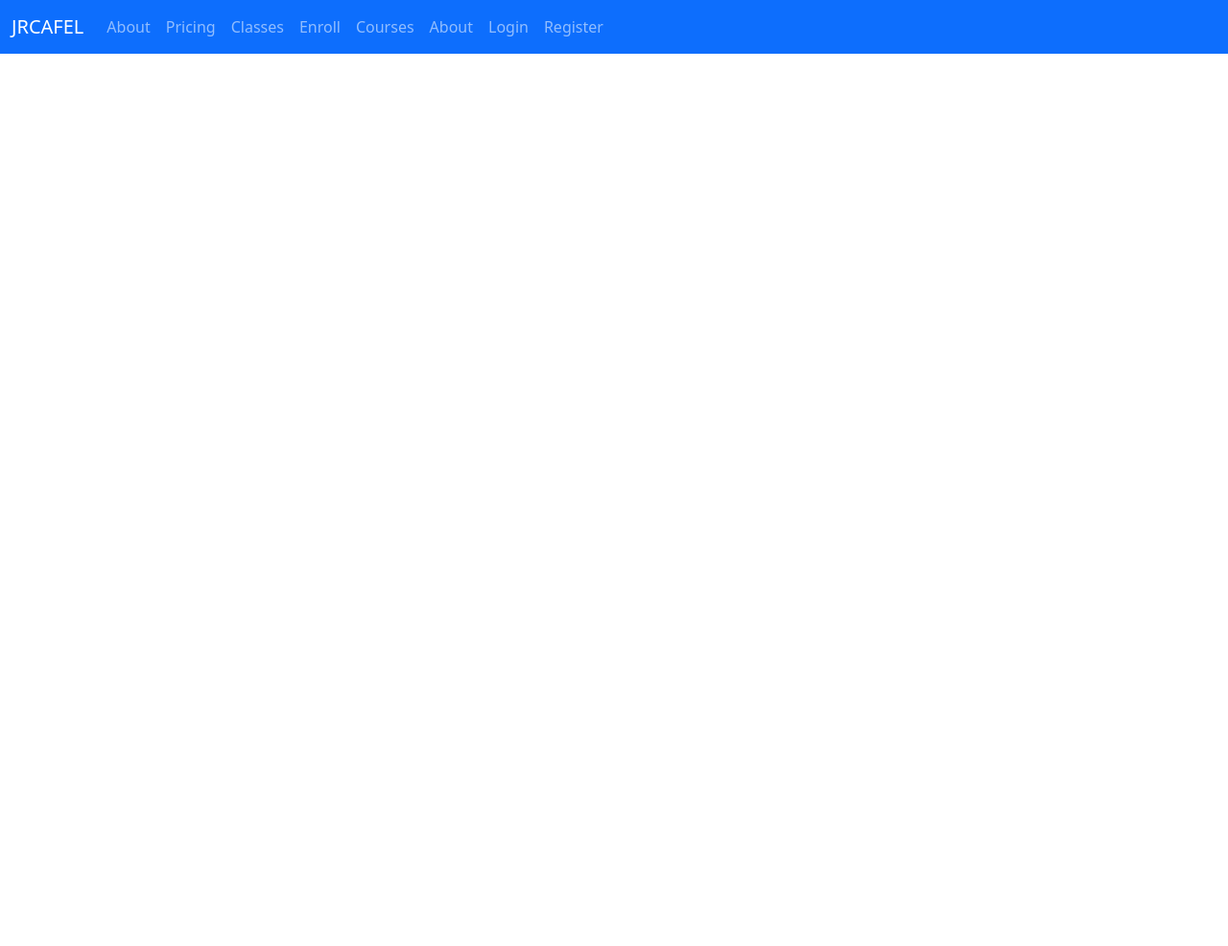
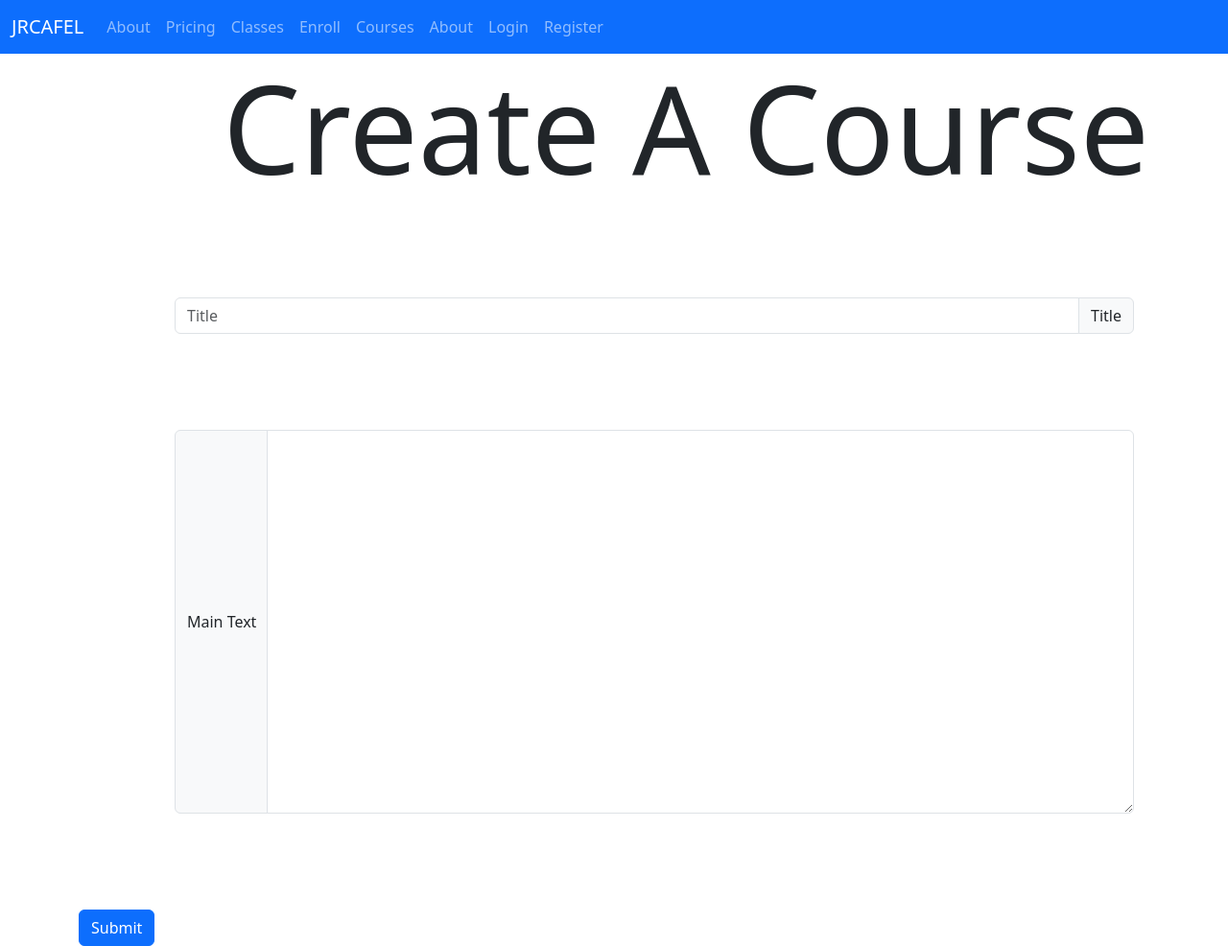
Before and after one commit to TropiiDev/DualHacks, a Flask app: page /course_creation in a window 1280 px wide. Shown: the whole page at 96% size. Before the commit the page ends 56 px from the top, so only its background shows below. Run offline with Flask 3, Linux system fonts and the light colour scheme; some libraries are stand-ins or nearby versions.

Commit message:
course creation tool

```diff
--- a/website/static/css/pricing.css
+++ b/website/static/css/pricing.css
@@ -118,3 +118,12 @@ pre{
     align-content:right;
     float:right;
 }
+#mainText{
+    margin: 100px;
+    width:1000px;
+    height:400px;
+}
+#titleInput{
+    margin: 100px;
+    width:1000px;
+}
--- a/website/templates/course_creation.html
+++ b/website/templates/course_creation.html
@@ -8,4 +8,21 @@
 {% endblock %}
 
 {% block content %}
+<h1>Create A Course</h1>
+<form method="POST">
+    <div class="input-group mb-3" id="titleInput">
+        <input type="text" name="beans" id="beans" for="beans" class="form-control" placeholder="Title" aria-label="Title" aria-describedby="basic-addon2">
+        <div class="input-group-append">
+          <span class="input-group-text" id="basic-addon2">Title</span>
+        </div>
+      </div>
+<div class="input-group" id="mainText">
+    <div id='moreBeans' class="input-group-prepend">
+      <span id='moreBeans' class="input-group-text">Main Text</span>
+    </div>
+    <textarea id='moreBeans' name="moreBeans" class="form-control" aria-label="Main Text"></textarea>
+  </div>
+
+  <input class="btn btn-primary" type="submit" value="Submit">
+</form>
 {% endblock %}
--- a/website/views.py
+++ b/website/views.py
@@ -65,6 +65,25 @@ def course():
     title = name
     return render_template('course.html', texts=texts, title=title, user=user)
 
-@views.route('course_creation')
+@views.route('course_creation', methods=['GET', 'POST'])
 def course_creation():
+    if request.method == "POST":
+        course_title = request.form.get('beans')
+        course_main_text = request.form.get('moreBeans')
+
+        if (course_title is not None) and (course_main_text is not None):
+            current_courses = json.load(open(os.path.abspath('instance\courses.json')))
+            try:
+                if current_courses['Users'][current_user.username] is not None:
+                    current_courses['Users'][current_user.username]['CoursesMade'][course_title] = {
+                        "Text": course_main_text
+                    }
+            except KeyError:
+                    current_courses['Users'][current_user.username] = {
+                        "CoursesMade": {course_title: {"Text": course_main_text
+                            }
+                        }
+                    }
+            json.dump(current_courses, open(os.path.abspath('instance\courses.json'), 'w'), indent=4)
+
     return render_template('course_creation.html')
```
Also changed, not shown: instance/courses.json (+18 -6 lines).
